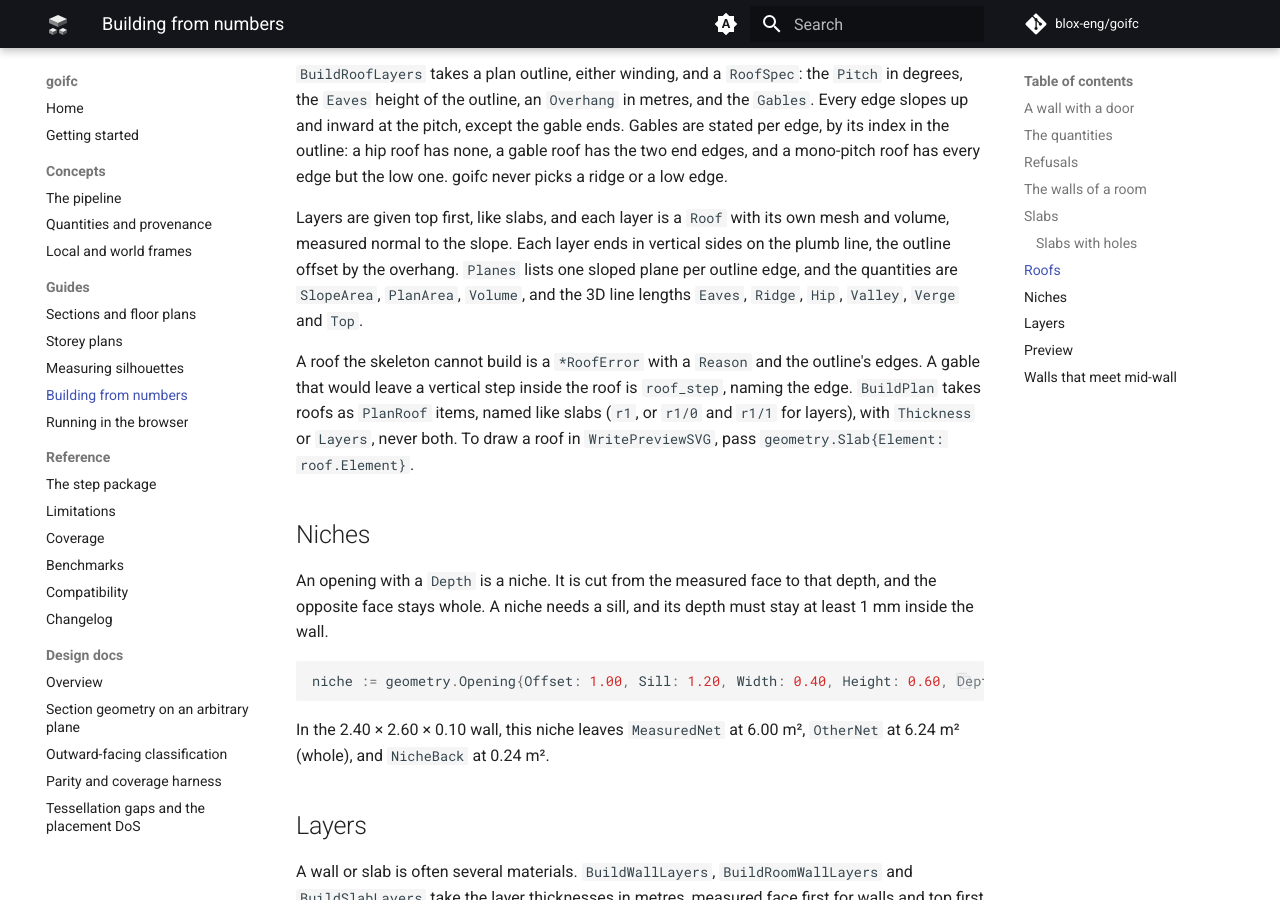
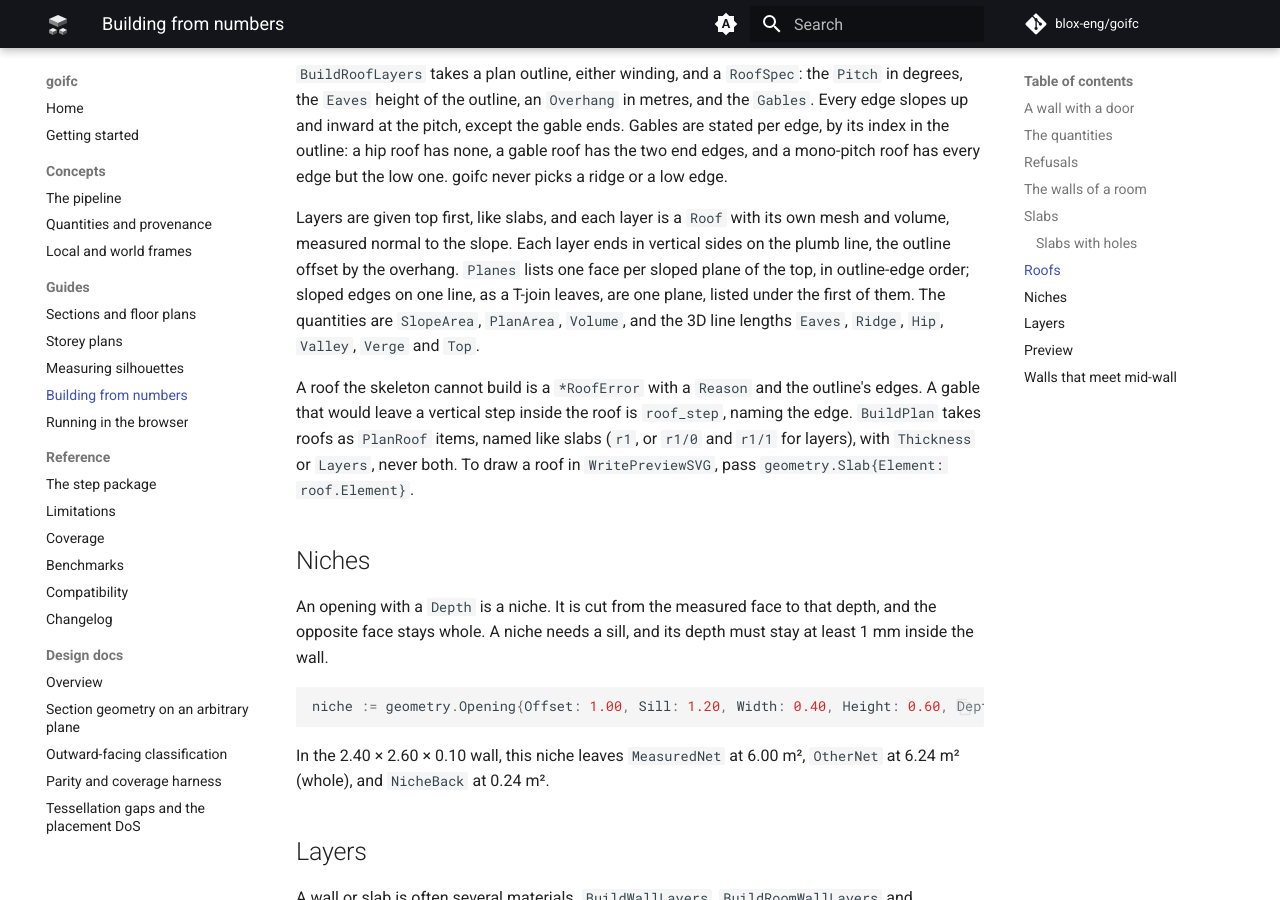
Before and after one commit to blox-eng/goifc, an MkDocs documentation site: the page built from docs/guides/builders.md, in a window 1280 px wide and 900 px high, scrolled down 3945 px. Built offline with MkDocs 1.6.1 and Material for MkDocs 9.7.7, drawn with Linux system fonts in a browser that asks for light colours; comment, search, counter and statistics services are not loaded; the version menu is left out.

Commit message:
docs: a roof lists one face per sloped plane (#161)
Co-Authored-By: Claude Opus 5.5 <noreply@anthropic.com>

```diff
--- a/docs/guides/builders.md
+++ b/docs/guides/builders.md
@@ -163,9 +163,10 @@ every edge but the low one. goifc never picks a ridge or a low edge.
 Layers are given top first, like slabs, and each layer is a `Roof` with its
 own mesh and volume, measured normal to the slope. Each layer ends in vertical
 sides on the plumb line, the outline offset by the overhang. `Planes` lists one
-sloped plane per outline edge, and the quantities are `SlopeArea`, `PlanArea`,
-`Volume`, and the 3D line lengths `Eaves`, `Ridge`, `Hip`, `Valley`, `Verge`
-and `Top`.
+face per sloped plane of the top, in outline-edge order; sloped edges on one
+line, as a T-join leaves, are one plane, listed under the first of them. The
+quantities are `SlopeArea`, `PlanArea`, `Volume`, and the 3D line lengths
+`Eaves`, `Ridge`, `Hip`, `Valley`, `Verge` and `Top`.
 
 A roof the skeleton cannot build is a `*RoofError` with a `Reason` and the
 outline's edges. A gable that would leave a vertical step inside the roof is
```
Also changed, not shown: docs/guides/wasm.md (+1 -1 lines), docs/superpowers/specs/2026-11-20-pitched-roof-design.md (+3 -3 lines).
